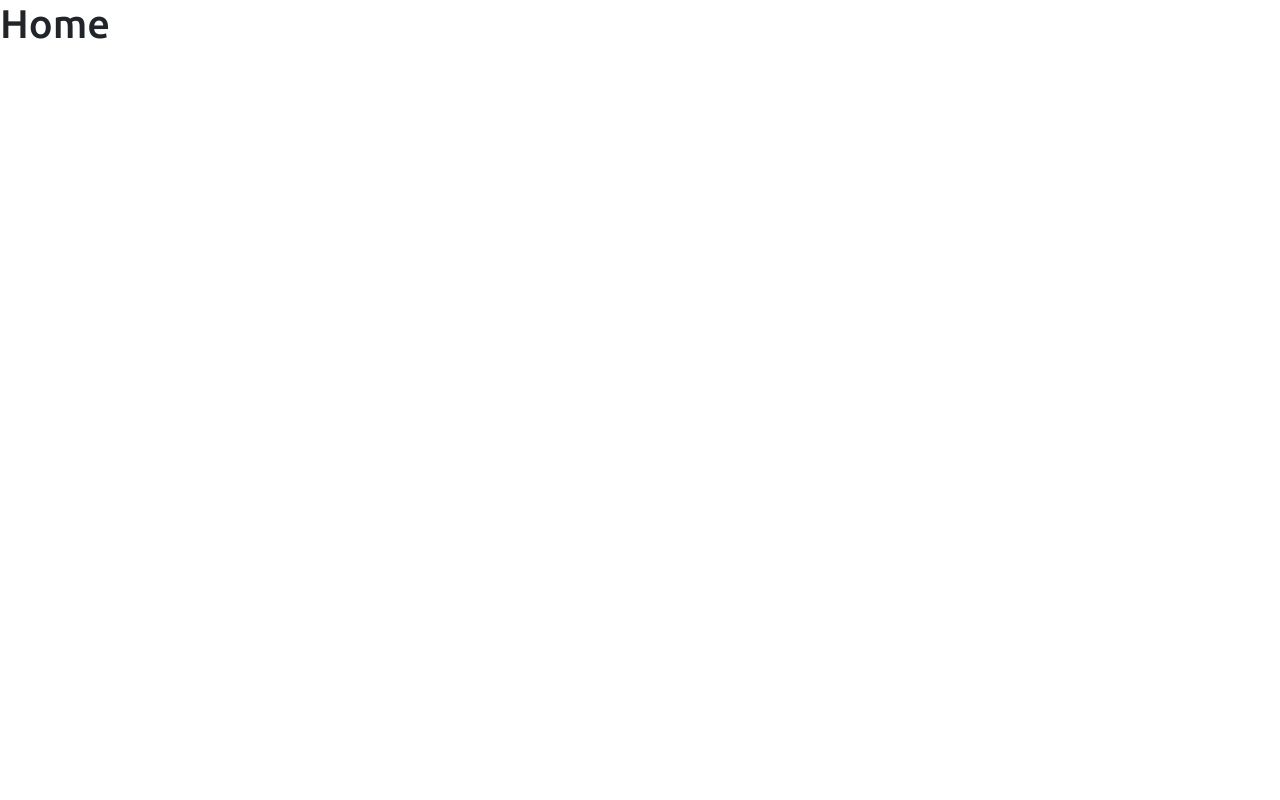
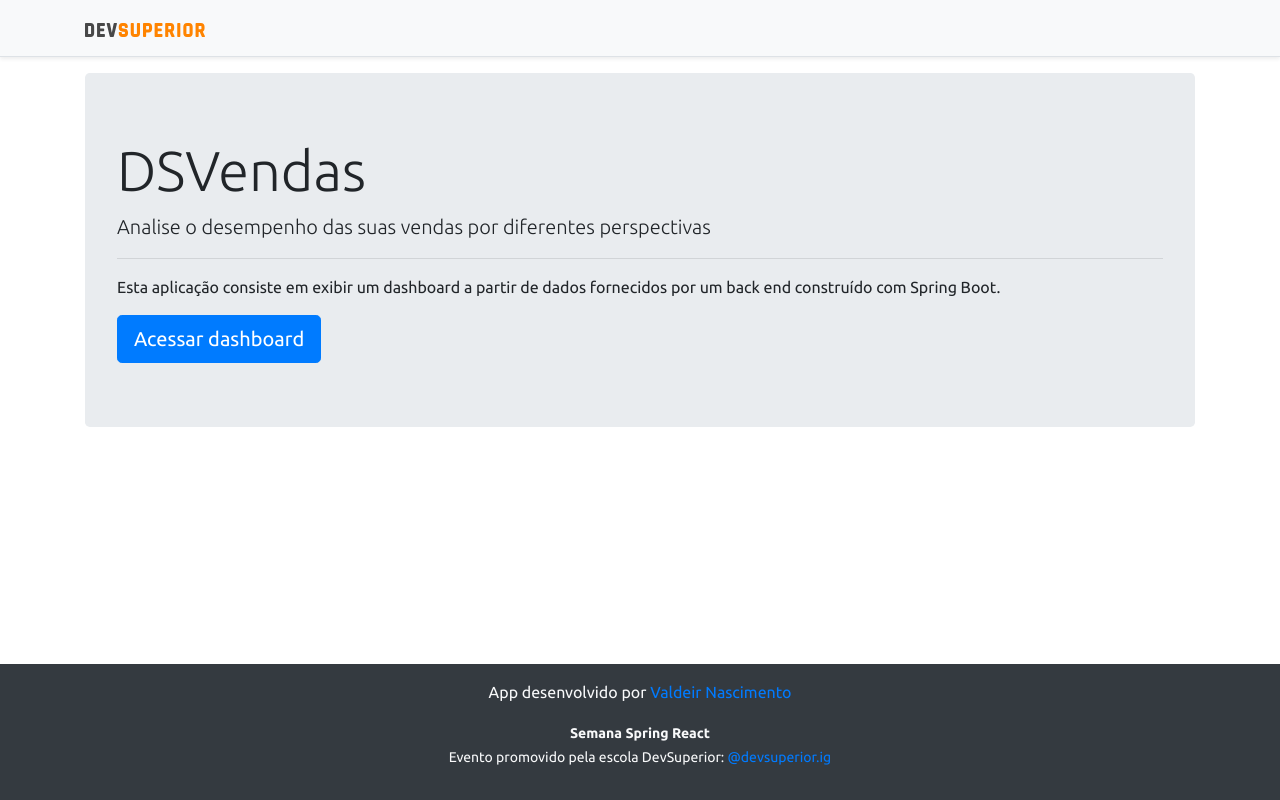
Before and after one commit to Valdeir-Nascimento/projeto-sds3, a React (Create React App) app in the folder frontend/: page / in a window 1280 px wide. Built offline with nearby package versions, Linux system fonts and the light colour scheme.

Commit message:
Home, navigation

```diff
--- a/frontend/src/components/NavBar/index.tsx
+++ b/frontend/src/components/NavBar/index.tsx
@@ -1,12 +1,15 @@
 import React from 'react';
 import ImgDsDark from 'assets/img/ds-dark.svg';
+import { Link } from 'react-router-dom';
 
 const NavBar = () => {
     return (
         <div className="d-flex flex-column flex-md-row align-items-center p-3 px-md-4 mb-3 bg-light border-bottom shadow-sm">
             <div className="container">
                 <nav className="my-2 my-md-0 mr-md-3">
-                    <img src={ImgDsDark} alt="DevSuperior" width="120" />
+                    <Link to="/">
+                        <img src={ImgDsDark} alt="DevSuperior" width="120" />
+                    </Link>
                 </nav>
             </div>
         </div>
--- a/frontend/src/pages/Dashboard/index.tsx
+++ b/frontend/src/pages/Dashboard/index.tsx
@@ -2,10 +2,13 @@
 import DataTable from "components/DataTable";
 import DonutChart from "components/DonutChart";
 import Footer from "components/Footer";
+import NavBar from "components/NavBar";
+import React from "react";
 
 const Dashboard = () => {
     return (
         <>
+            <NavBar />
             <div className="container">
                 <h1 className="text-primary py-3">Dashboard de Vendas!</h1>
 
--- a/frontend/src/pages/Home/index.tsx
+++ b/frontend/src/pages/Home/index.tsx
@@ -1,9 +1,22 @@
+import Footer from "components/Footer";
+import NavBar from "components/NavBar";
+import { Link } from "react-router-dom";
 
 const Home = () => {
     return (
-       <div>
-           <h1>Home</h1>
-       </div>
+        <>
+            <NavBar />
+            <div className="container">
+                <div className="jumbotron">
+                    <h1 className="display-4">DSVendas</h1>
+                    <p className="lead">Analise o desempenho das suas vendas por diferentes perspectivas</p>
+                    <hr />
+                    <p>Esta aplicação consiste em exibir um dashboard a partir de dados fornecidos por um back end construído com Spring Boot.</p>
+                    <Link to="dashboard" className="btn btn-primary btn-lg">Acessar dashboard</Link>
+                </div>
+            </div>
+            <Footer />
+        </>
     );
 }
 
```
